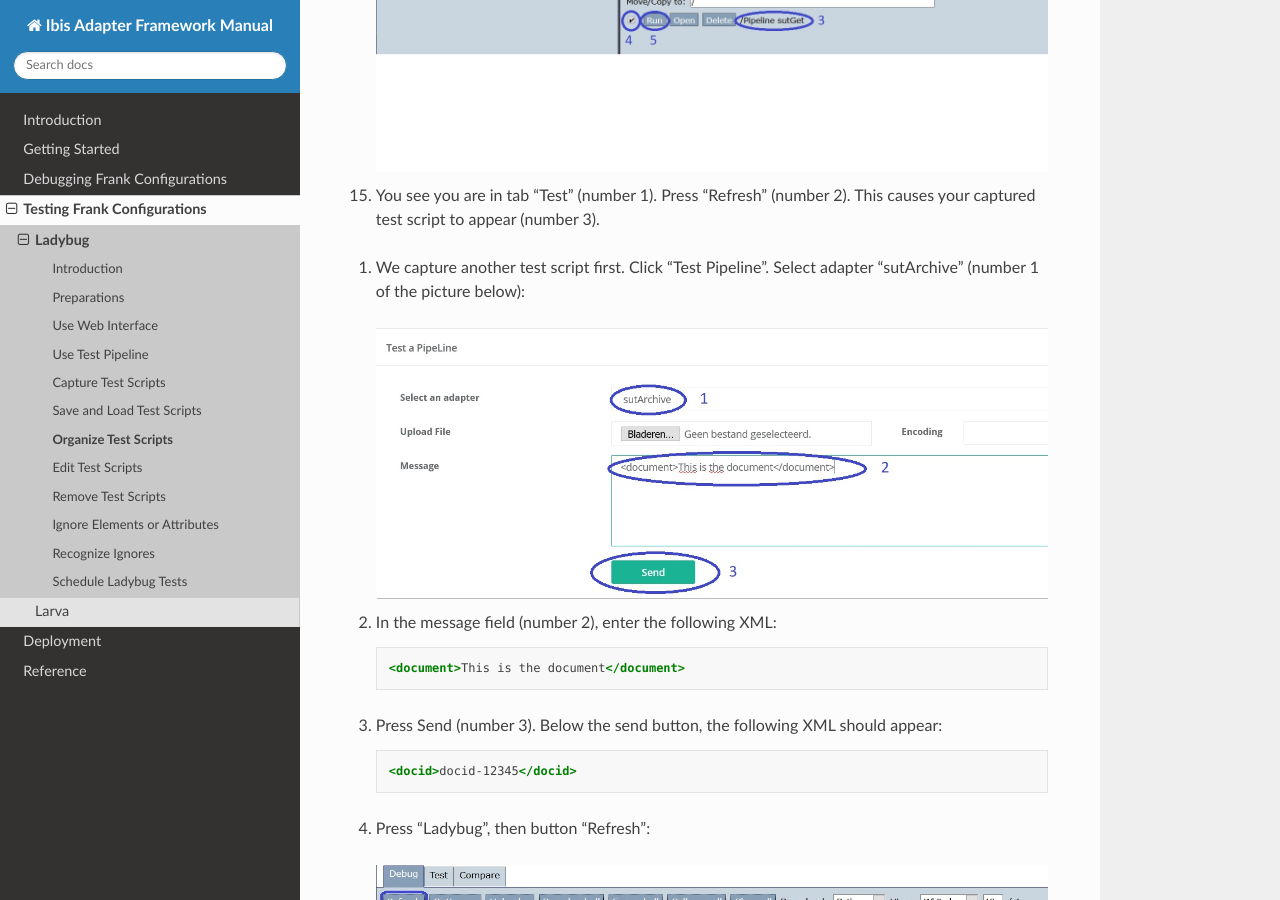
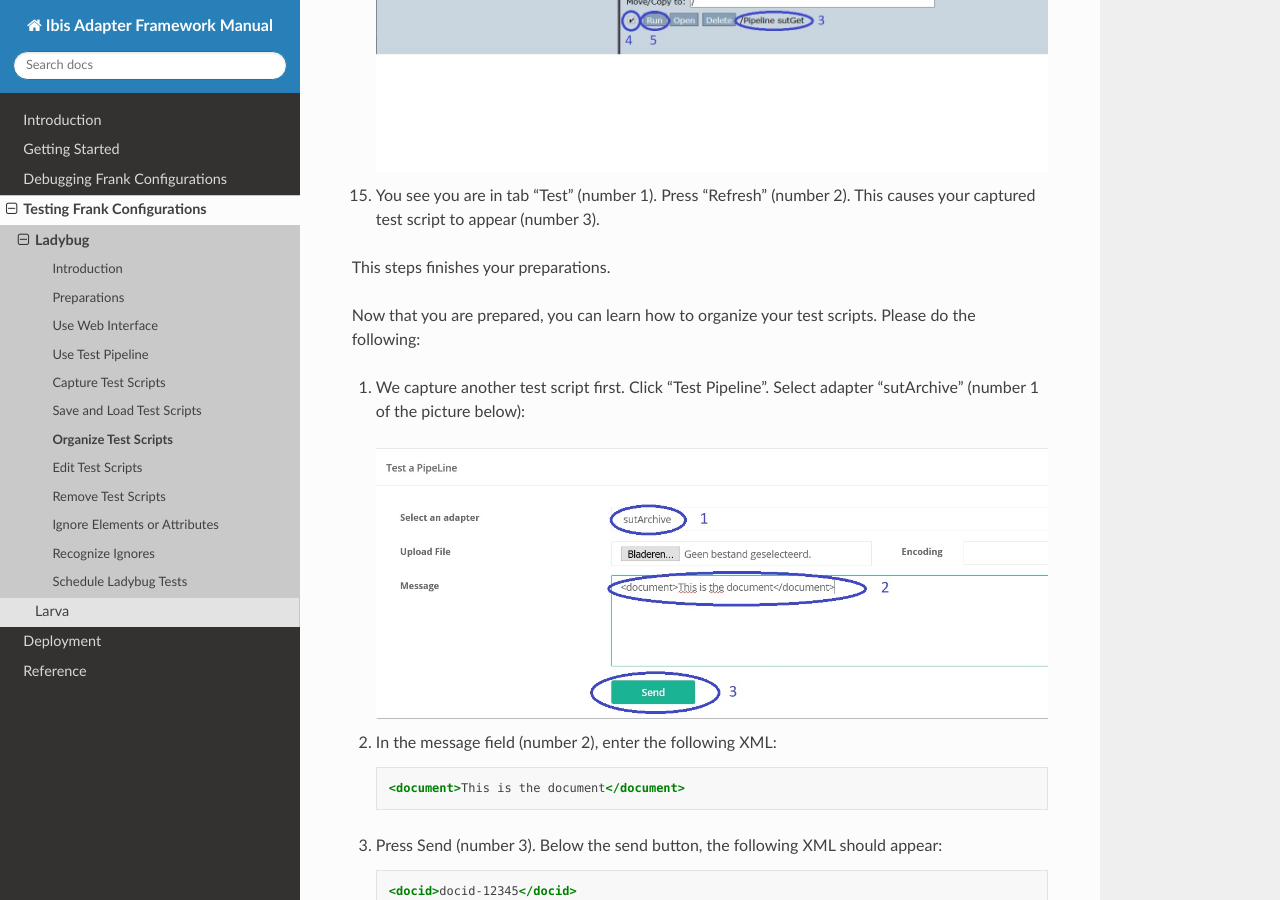
Before and after one commit to frankframework/frank-manual, a Sphinx documentation site: the page built from docs/source/testing/ladybug/organize/organize.rst, in a window 1280 px wide and 900 px high, scrolled down 1783 px. Built offline with Sphinx 7.4.7 and the Read the Docs theme 2.0.0, drawn with Linux system fonts in a browser that asks for light colours.

Commit message:
Make the forward reference in subsection Organize more clear

```diff
--- a/docs/source/testing/ladybug/organize/organize.rst
+++ b/docs/source/testing/ladybug/organize/organize.rst
@@ -43,7 +43,11 @@ Please do the following:
 
 #. You see you are in tab "Test" (number 1). Press "Refresh" (number 2). This causes your captured test script to appear (number 3).
 
+This steps finishes your preparations.
+
 .. _afterPrepared:
+
+Now that you are prepared, you can learn how to organize your test scripts. Please do the following:
 
 #. We capture another test script first. Click "Test Pipeline". Select adapter "sutArchive" (number 1 of the picture below):
 
```
